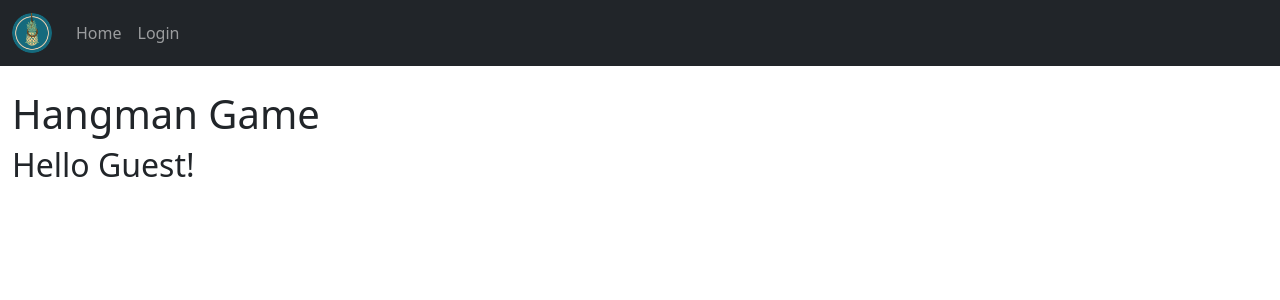
After one commit to jin-karen/flask-hangman, a Flask app: page /play_hangman in a window 1280 px wide. The commit adds this page. Shown: the top 300 px of the page. Run offline with Flask 3, Linux system fonts and the light colour scheme; some libraries are stand-ins or nearby versions.

Commit message:
add game page

```diff
--- a/app/routes.py
+++ b/app/routes.py
@@ -119,3 +119,8 @@ def reset_password(token):
         flash('Success! Your password has been reset.')
         return redirect(url_for('login'))
     return render_template('reset_password.html', form=form)
+
+# App.route Decorator and View Function for Hangman Game Page
+@app.route('/play_hangman')
+def play_hangman():
+    return render_template('play_hangman.html', title='Hangman Game')
--- a/app/templates/base.html
+++ b/app/templates/base.html
@@ -36,6 +36,9 @@
                             <a class="nav-link" href="{{ url_for('login') }}">Login</a>
                         </li>
                         {% else %}
+                        <li class="nav-item">
+                            <a class="nav-link" href="{{ url_for('play_hangman') }}">Play Game</a>
+                        </li>
                         <li class="nav-item">
                             <a class="nav-link" href="{{ url_for('user', username=current_user.username) }}">Profile</a>
                         </li>
--- /dev/null
+++ b/app/templates/play_hangman.html
@@ -0,0 +1,11 @@
+<!--Hangman Game Page Template - Inherits from Base Template-->
+{% extends "base.html" %}
+
+{% block content %}
+    <h1>Hangman Game</h1>
+    {% if current_user.is_anonymous %}
+    <h2>Hello Guest!</h2>
+    {% else %}
+    <h2>Hello, {{ current_user.username }}!</h2>
+    {% endif %}
+{% endblock %}
```
